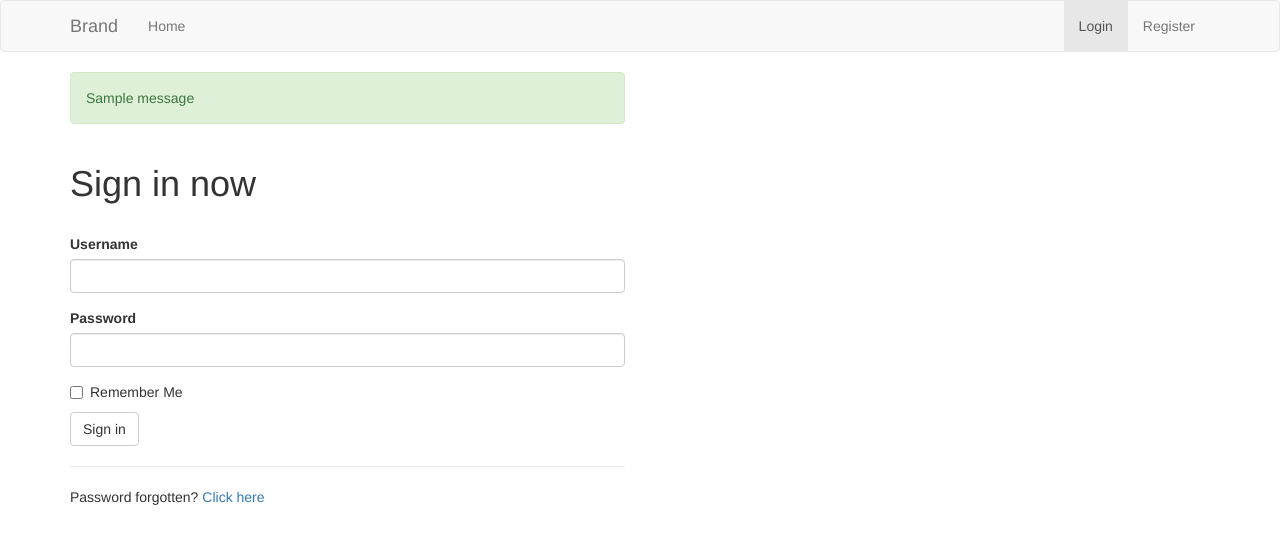
After one commit to yihsunphys/flask_test, a Flask app: page /login in a window 1280 px wide. The commit adds this page. Shown: the top 544 px of the page. Run offline with Flask 3, Linux system fonts and the light colour scheme; tables that the repository leaves empty hold one stand-in row (values such as "Sample post"); one stand-in notice (Sample message) is shown; some libraries are stand-ins or nearby versions.

Commit message:
20250317

```diff
--- /dev/null
+++ b/app/forms.py
@@ -0,0 +1,37 @@
+from flask_wtf import FlaskForm, RecaptchaField
+from wtforms import StringField, PasswordField, SubmitField, BooleanField
+from wtforms.validators import DataRequired, Length, Email, EqualTo, ValidationError
+from app.models import User
+
+class RegisterForm(FlaskForm):
+    username = StringField('Username', validators=[DataRequired(), Length(min=6, max=20)])
+    email = StringField('Email', validators=[DataRequired(), Email()])
+    password = PasswordField('Password', validators=[DataRequired(), Length(min=8, max=80)])
+    confirm = PasswordField('Repeat Password', validators=[DataRequired(), EqualTo('password')])
+    # recaptcha = RecaptchaField()
+    Submit = SubmitField('Register')
+
+    def validate_username(self, username):
+        user = User.query.filter_by(username=username.data).first()
+        if user:
+            raise ValidationError('Username already in use. Please try another one.')
+
+    def validate_email(self, email):
+        user = User.query.filter_by(email=email.data).first()
+        if user:
+            raise ValidationError('Email already in use. Please try another one.')
+
+
+class LoginForm(FlaskForm):
+    username = StringField('Username', validators=[DataRequired(), Length(min=6, max=20)])
+    password = PasswordField('Password', validators=[DataRequired(), Length(min=8, max=80)])
+    remember = BooleanField('Remember Me')
+    Submit = SubmitField('Sign in')
+
+class PasswordResetRequestForm(FlaskForm):
+    email = StringField('Email', validators=[DataRequired(), Email()])
+    def validate_email(self, email):
+        user = User.query.filter_by(email=email.data).first()
+        if user is None:
+            raise ValidationError('There is no account with that email. You must register first.')
+    submit = SubmitField('Request Password Reset')
--- /dev/null
+++ b/app/route.py
@@ -0,0 +1,60 @@
+from flask import render_template, flash, redirect, url_for, request
+from flask_login import login_user, login_required, current_user, logout_user
+from app import app, db, bcrypt
+from app.forms import RegisterForm, LoginForm, PasswordResetRequestForm
+from app.models import User
+
+
+@app.route('/')
+@login_required
+def index():
+    return render_template('index.html')
+
+@app.route('/register', methods=['GET', 'POST'])
+def register():
+    if current_user.is_authenticated:
+        return redirect(url_for('index'))
+    form = RegisterForm()
+    if form.validate_on_submit():
+        username = form.username.data
+        email = form.email.data
+        password = bcrypt.generate_password_hash(form.password.data)
+        user = User(username=username, email=email, password=password)
+        db.session.add(user)
+        db.session.commit()
+        flash('You have successfully registered', 'success')
+        return redirect(url_for('index'))
+    return render_template('register.html', form=form)
+
+@app.route('/login', methods=['GET', 'POST'])
+def login():
+    if current_user.is_authenticated:
+        return redirect(url_for('index'))
+    form = LoginForm()
+    if form.validate_on_submit():
+        username = form.username.data
+        password = form.password.data
+        remember = form.remember.data
+        user = User.query.filter_by(username=username).first()
+        if user and bcrypt.check_password_hash(user.password, password):
+            login_user(user, remember=remember)
+            flash('You have successfully logged in', category='info')
+            if request.args.get('next'):
+                next_page = request.args.get('next')
+                return redirect(next_page)
+            return redirect(url_for('index'))
+        flash('Invalid username or password', category='danger')
+    return render_template('login.html', form=form)
+
+@app.route('/logout')
+def logout():
+    logout_user()
+    return redirect(url_for('login'))
+
+@app.route('/send_password_reset_request', methods=['GET', 'POST'])
+@login_required
+def send_password_reset_request():
+    if current_user.is_authenticated:
+        return redirect(url_for('index'))
+    form = PasswordResetRequestForm()
+    return render_template('send_password_reset_request.html', form=form)
--- /dev/null
+++ b/app/templates/base.html
@@ -0,0 +1,32 @@
+{% extends "bootstrap/base.html" %}
+{% block title %}.
+    {% if title %}
+    {{title}} | Flask app
+    {% else %}
+    Flask app
+    {% endif %}
+{% endblock %}
+
+{% block navbar %}
+  {%include 'navbar.html'%}
+{% endblock %}
+
+{% block content %}
+  <div class="container">
+    <div class = "row">
+      <div class = "col-md-6">
+        {% with messages = get_flashed_messages(with_categories = True) %}
+          {% if messages %}
+            {% for category, message in messages %}
+              <div class="alert alert-{{category}}">
+                {{message}}
+              </div>
+            {% endfor %}
+          {% endif %}
+        {% endwith %}
+      </div>
+    </div>
+    {% block app_content %}
+    {% endblock %}
+  </div>
+{% endblock %}
--- a/templates/index.html
+++ b/app/templates/index.html
@@ -1,5 +1,5 @@
 {% extends "base.html" %}
 
 {% block app_content %}
-  <h1>Hello, Flask</h1>
+  <h1>Hello, {{ current_user.username }}.</h1>
 {% endblock %}
--- /dev/null
+++ b/app/templates/login.html
@@ -0,0 +1,20 @@
+{% extends "base.html" %}
+
+{% block app_content %}
+    <h1>Sign in now</h1>
+    <br>
+    <div class="row">
+        <div class = "col-md-6">
+            {% import "bootstrap/wtf.html" as wtf %}
+            {{ wtf.quick_form(form) }}
+        </div>
+    </div>
+    <div class="row">
+        <div class = "col-md-6">
+            <hr>
+            Password forgotten? <a href="{{ url_for('send_password_reset_request') }}">
+            Click here
+            </a>
+        </div>
+    </div>
+{% endblock %}
--- a/templates/navbar.html
+++ b/app/templates/navbar.html
@@ -19,9 +19,18 @@
           </li>
         </ul>
         <ul class="nav navbar-nav navbar-right">
-          <li class="{% if request.endpoint == 'register' %}active{% endif %}" id="bs-example-navbar-collapse-1">
-            <a href="{{ url_for('register') }}">Register</a>
-          </li>
+          {% if not current_user.is_authenticated %}
+            <li class="{% if request.endpoint == 'login' %}active{% endif %}" id="bs-example-navbar-collapse-1">
+              <a href="{{ url_for('login') }}">Login</a>
+            </li>
+            <li class="{% if request.endpoint == 'register' %}active{% endif %}" id="bs-example-navbar-collapse-1">
+              <a href="{{ url_for('register') }}">Register</a>
+            </li>
+          {% else %}
+            <li class="{% if request.endpoint == 'logout' %}active{% endif %}" id="bs-example-navbar-collapse-1">
+              <a href="{{ url_for('logout') }}">Logout</a>
+            </li>
+          {% endif %}
         </ul>
       </div><!-- /.navbar-collapse -->
     </div><!-- /.container-fluid -->
--- a/config.py
+++ b/config.py
@@ -5,5 +5,8 @@ basedir = os.path.abspath(os.path.dirname(__file__))
 class Config(object):
     SECRET_KEY = os.environ.get('SECRET_KEY') or 'a-very-longand-secure-key'
 
+    # RECAPTCHA_PUBLIC_KEY = os.environ.get('RECAPTCHA_PUBLIC_KEY') or 'A-very-long-and-secure-key'
+    # RECAPTCHA_PRIVATE_KEY = os.environ.get('RECAPTCHA_PRIVATE_KEY') or 'A-very-long-secret-key'
+
     SQLALCHEMY_DATABASE_URI = os.environ.get('DATABASE_URL') or 'sqlite:///' + os.path.join(basedir, 'app.db')
     SQLALCHEMY_TRACK_MODIFICATIONS = False
--- a/requirements.txt
+++ b/requirements.txt
@@ -1,5 +1,7 @@
 flask
 flask-bootstrap
+flask-bcrypt
+flask-login
 flask-sqlalchemy
 flask-wtf
 wtforms
--- /dev/null
+++ b/run.py
@@ -0,0 +1,4 @@
+from app import app
+
+if __name__ == '__main__':
+    app.run(debug=True)
```
Also changed, not shown: app.py (deleted, +0 -26 lines), app/__init__.py (added, +19 -0 lines), app/models.py (renamed from models.py, +9 -2 lines), app/templates/send_password_reset_request.html (added, +12 -0 lines), forms.py (deleted, +0 -10 lines), templates/base.html (deleted, +0 -18 lines), app.db, app/templates/register.html (renamed from templates/register.html).
